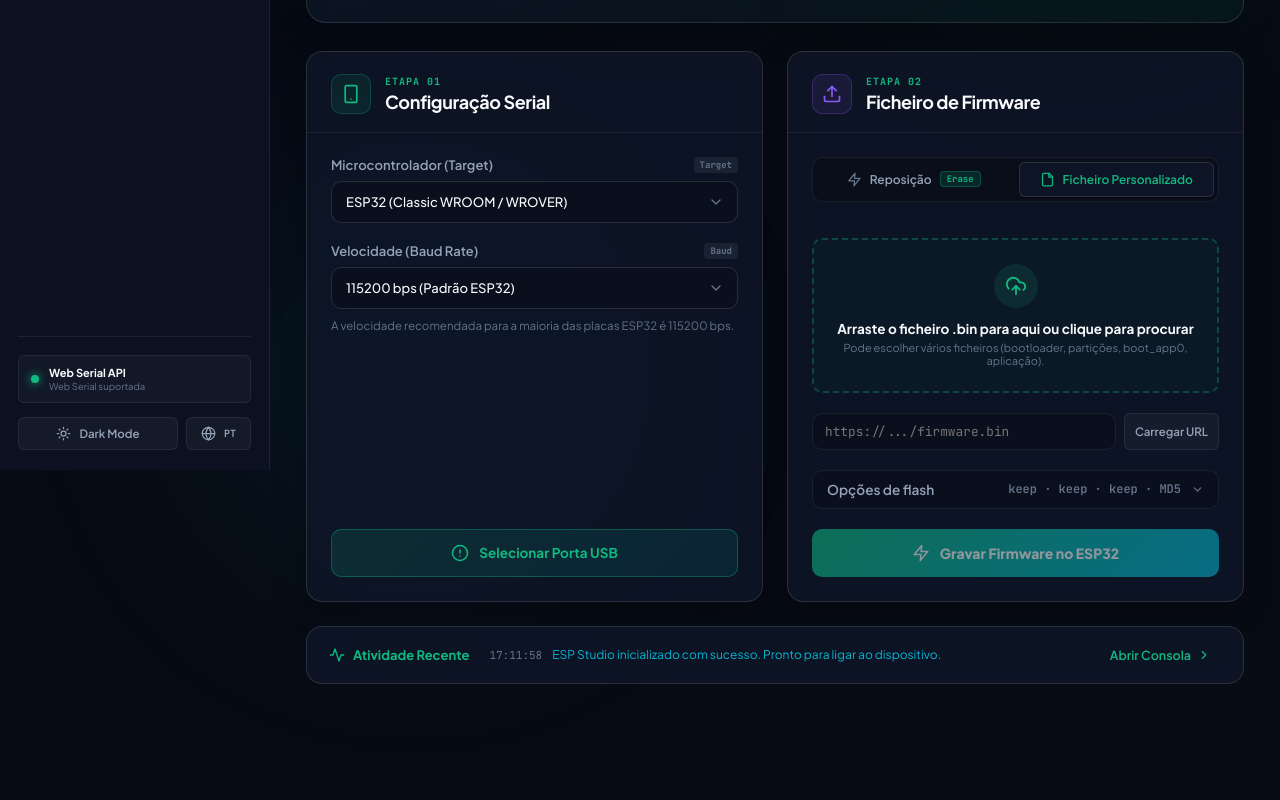
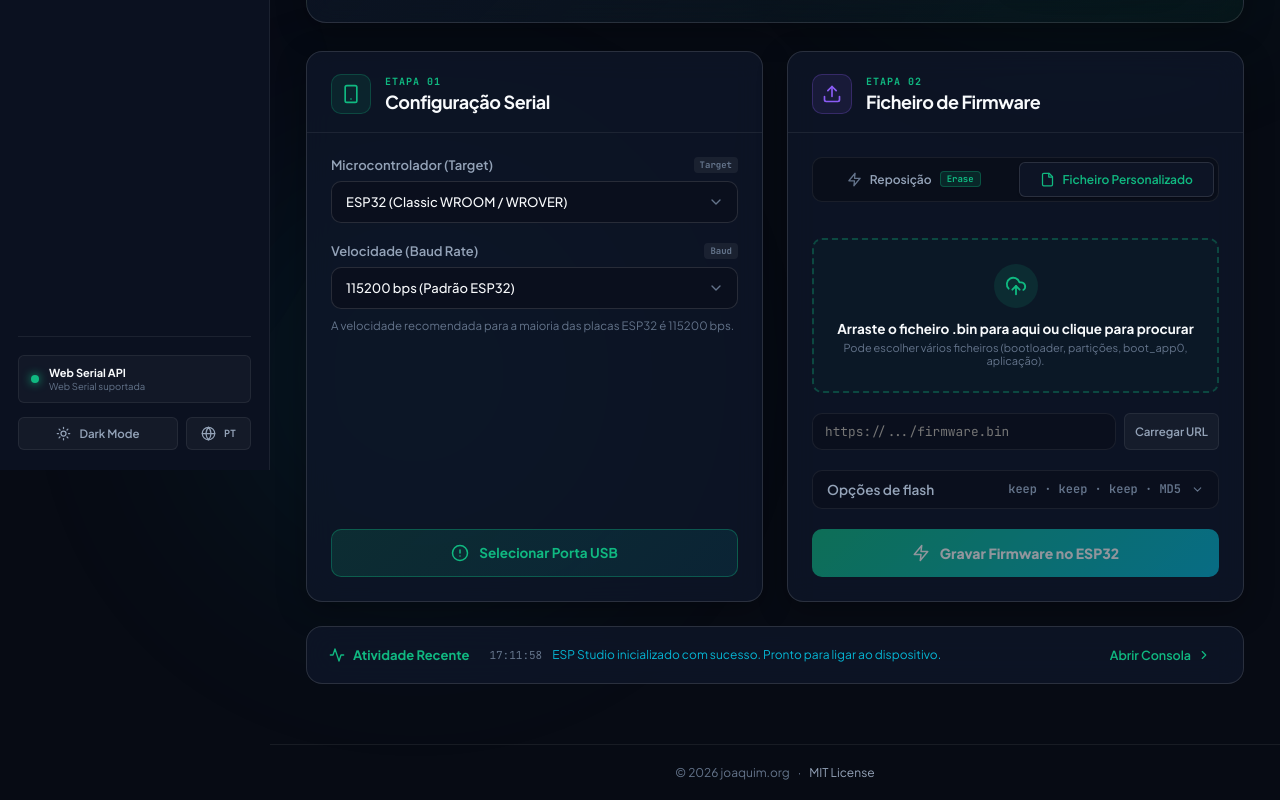
Before and after one commit to joaquimorg/esp32_web_prog, a Vue app: page / in a window 1280 px wide. Shown: the part 330-1130 px from the top of the page. Before the commit the page ends 1074 px from the top, so only its background shows below. Built offline with nearby package versions, Linux system fonts and the light colour scheme.

Commit message:
Add copyright footer
Co-Authored-By: Claude Sonnet 5.5 <noreply@anthropic.com>

```diff
--- a/src/App.vue
+++ b/src/App.vue
@@ -2238,6 +2238,12 @@ onBeforeUnmount(() => {
             </div>
           </div>
         </div>
+
+        <footer class="studio-footer">
+          <span>&copy; 2026 joaquim.org</span>
+          <span class="footer-sep" aria-hidden="true">&middot;</span>
+          <a href="https://github.com/joaquimorg/esp32_web_prog/blob/main/LICENSE" target="_blank" rel="noopener">MIT License</a>
+        </footer>
       </main>
     </div>
   </div>
--- a/src/style.css
+++ b/src/style.css
@@ -3219,3 +3219,23 @@ select option {
 }
 
 .url-row .custom-input:focus { outline: none; border-color: var(--border-focus); }
+
+/* Footer */
+.studio-footer {
+  margin-top: auto;
+  padding: 20px 24px;
+  display: flex;
+  justify-content: center;
+  align-items: center;
+  gap: 8px;
+  font-size: 0.75rem;
+  color: var(--text-muted);
+  border-top: 1px solid var(--border-subtle);
+}
+
+.studio-footer a {
+  color: var(--text-secondary);
+  text-decoration: none;
+}
+
+.studio-footer a:hover { color: var(--accent-emerald-light); text-decoration: underline; }
```
